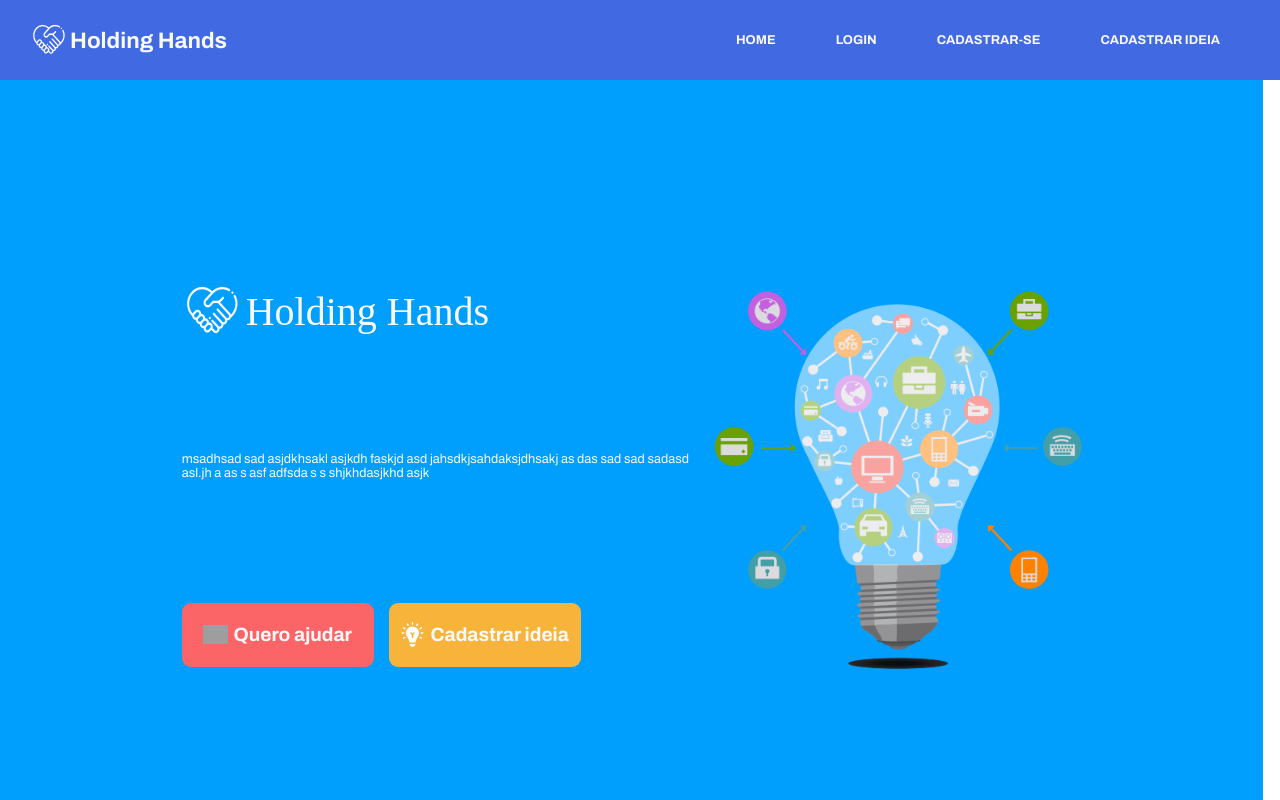
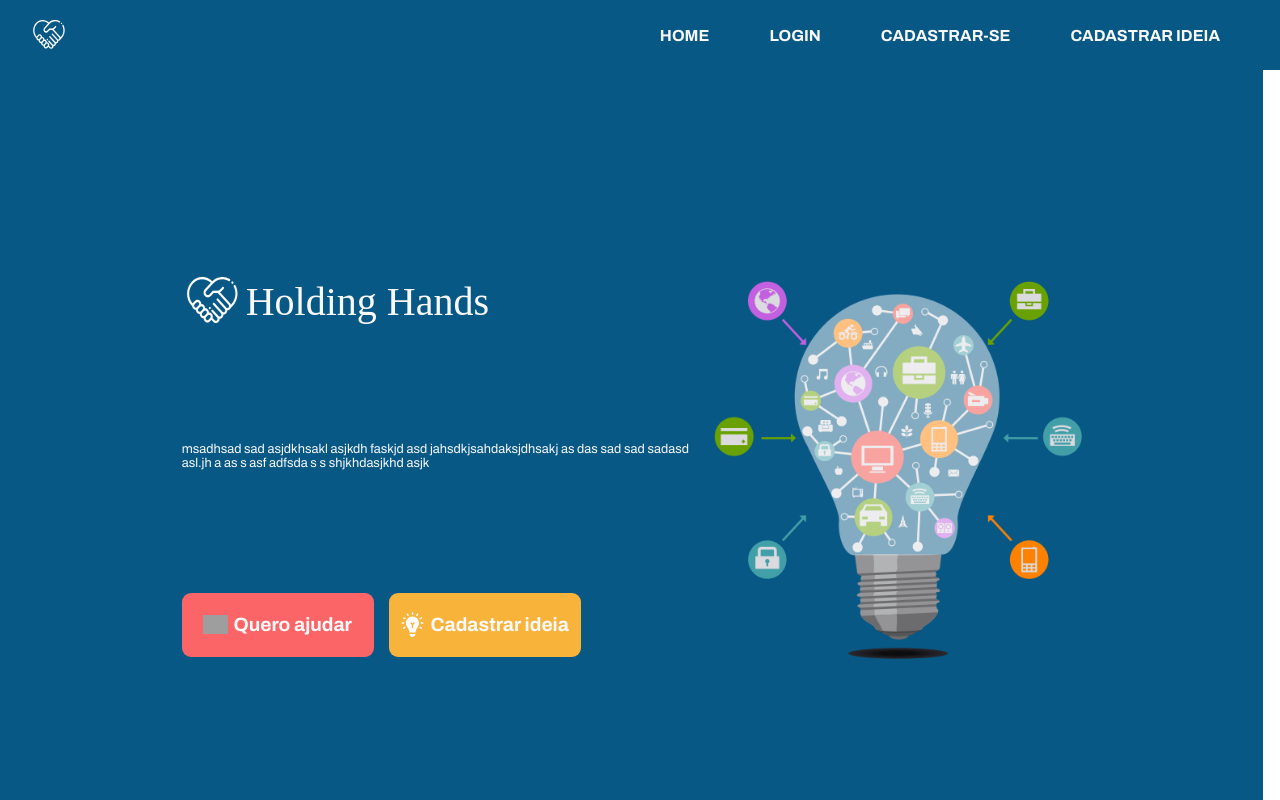
Before and after one commit to rede-cidada/holding-hands, a React (Create React App) app: page / in a window 1280 px wide. Shown: the top 800 px of the page. Built offline with nearby package versions, Linux system fonts and the light colour scheme; grey boxes are pictures that could not be loaded; a web font is replaced by a local one.

Commit message:
header completo

```diff
--- a/src/assets/global.css
+++ b/src/assets/global.css
@@ -2,7 +2,7 @@
 
 :root {
     --background-primary: #009FFD;
-    --background-secondary: #067bbe;
+    --background-secondary: #085886;
     --color-primary: #F9F9F9;
     --color-basic: #000;
     --background-btn-landing: #FCBA04;
--- a/src/pages/DescricaoIdeia/Project-description.css
+++ b/src/pages/DescricaoIdeia/Project-description.css
@@ -9,6 +9,7 @@ body{
 
 .container-ProjectDescription{
     width: 100vw;
+    padding-top: 70px;
     display: flex;
     justify-content: center;
     align-items: center;
@@ -19,15 +20,13 @@ body{
     width: 100%;
     height: 15rem;
 
+    padding: 0 10px;
+
     display: flex;
     align-items: center;
-    justify-content: center;
+    justify-content: flex-start;
 
     background: var(--background-secondary);
-    background-image: url(../../assets/img/Project-description/pattern-objeto.png);
-    background-position: center;
-    background-size: cover;
-    background-size: 100%;
 }
 
 .title-container div{
--- a/src/pages/DescricaoIdeia/index.js
+++ b/src/pages/DescricaoIdeia/index.js
@@ -7,6 +7,7 @@ import Location from "../../assets/img/Project-description/location.svg";
 const DescricaoProjeto = () => {
     return(
         <section className="container-ProjectDescription">
+
                 <div className="title-container">
                     <h1>adssasdfsgsdf gfd</h1>
                 </div>
@@ -54,6 +55,7 @@ const DescricaoProjeto = () => {
                         <Link to="/doacao-de-dinheiro" className="btn money">Doar Dinheiro</Link>
                     </div>
                 </div>
+
         </section>
     )
 }
--- a/src/pages/Header/header.css
+++ b/src/pages/Header/header.css
@@ -8,12 +8,12 @@ a {
 
 .header-content{
     width: 100%;
-    height: 80px;
+    height: 70px;
 
     display: flex;
-    justify-content: center;
+    justify-content: space-between;
     align-items: center;
-    background: royalblue;
+    background: var(--background-secondary);
 
     position: fixed;
     z-index: 10;
@@ -40,16 +40,91 @@ a {
 }
 
 .nav-itens{
-    padding: 0 30px;
-    height: 80px;
+    width: 100%;
+    padding: 20px 0;
+
+    display: flex;
+    justify-content: center;
+}
+
+.nav-itens:hover{
+    background: var(--background-btn-user);
 }
 
 .link-nav-itens{
     color: var(--color-primary);
+    font-size: 1rem;
 }
 
-.link-nav-itens:hover{
-    text-decoration: underline;
+.button-hamburguer {
+    cursor: pointer;
+    background-color: transparent;
+
+    display: flex;
+    flex-direction: column;
+    justify-content: space-around;
+    align-items: center;
+    border: none;
+
+    width: 2.17rem;
+    height: 2rem;
+    cursor: pointer;
+    padding: 0;
+    outline: none;
+
+    margin-right: 20px;
+}
+
+.menu-btn {
+
+    background: #fff;
+
+    width: 2rem;
+    height: 0.20rem;
+    border-radius: 10px;
+
+    position: relative;
+
+    transition: all 0.3s linear;
+    position: relative;
+    transform-origin: 1px;
+}
+
+.one-open {
+    transform: rotate(45deg);
+
+}
+
+.three-open {
+    transform: rotate(-45deg);
+
+}
+
+.line-close {
+    transform: rotate(0);
+}
+
+.two-open {
+    opacity: 0;
+}
+
+.two-close {
+    opacity: 1;
+}
+
+.nav-show {
+    padding-top: 35px;
+    display: flex;
+    position: absolute;
+    top: 70px;
+    left: 0;
+    height: 100vh;
+
+    flex-direction: column;
+    width: 100%;
+    align-items: center;
+
+    background: var(--background-secondary);
 }
 
 @media(min-width:800px){
@@ -68,8 +143,23 @@ a {
     }
 
     .nav-itens{
+        width: auto;
         display: flex;
         justify-content: center;
         align-items: center;
+        padding: 0 30px;
+    }
+
+    .link-nav-itens:hover{
+        color: #95d6fc;
+    }
+
+    .nav-itens:hover{
+        height: 70px;
+        background: none;
+    }
+
+    .button-hamburguer {
+        display: none;
     }
 }
--- a/src/pages/Header/index.js
+++ b/src/pages/Header/index.js
@@ -3,9 +3,14 @@ import Logo from "../../assets/img/landing/Icon-Hoding-hands.svg";
 import { Link } from "react-router-dom";
 
 import "./header.css";
+import { useState } from "react";
 
 const Header = () => {
+
+    const [open, setOpen] = useState(false);
+
     return(
+
         <header class="header">
             <div className='header-content'>
 
@@ -13,13 +18,18 @@ const Header = () => {
                     <div className="logo-header">
                         <img className="logo-header-img" src={Logo} alt="Logo da Holding Hands"/>
 
-                        <p className="logo-header-title">
-                            Holding Hands
-                        </p>
                     </div>
                 </Link>
 
-                <ul className="nav">
+                <button className="button-hamburguer" onClick={() => setOpen(!open)} >
+                    <div className={`menu-btn ${open ? 'one-open' : 'line-close'}`} />
+
+                    <div className={`menu-btn ${open ? 'two-open' : 'two-close'}`} />
+
+                    <div className={`menu-btn ${open ? 'three-open' : 'line-close'}`} />
+                </button>
+
+                <ul className={`nav ${open ? 'nav-show' : ''}`}>
                     <li class="nav-itens">
                         <Link className="link-nav-itens" to="/">HOME</Link>
                     </li>
--- a/src/pages/Ideias/ideas.css
+++ b/src/pages/Ideias/ideas.css
@@ -5,7 +5,7 @@
     width: 100vw;
     display: flex;
     flex-direction: column;
-    margin-top: 80px;
+    margin-top: 70px;
 
     font-family: Archivo, sans-serif;
     background: var(--background-primary);
@@ -215,7 +215,7 @@
         display: flex;
         justify-content: flex-end;
         flex-direction: row;
-        margin-top: 80px;
+        margin-top: 70px;
     }
 
     .container-ideia-form{
--- a/src/pages/landing/landing.css
+++ b/src/pages/landing/landing.css
@@ -15,13 +15,13 @@
 .landing-all{
     width: 100vw;
     height: 100vh;
-    margin-top: 80px;
+    margin-top: 70px;
 
     display: flex;
     justify-content: center;
     align-items: center;
 
-    background: var(--background-primary);
+    background: var(--background-secondary);
 }
 
 .landing-container{
```
Lines whose indentation alone changed are shown as unchanged.
